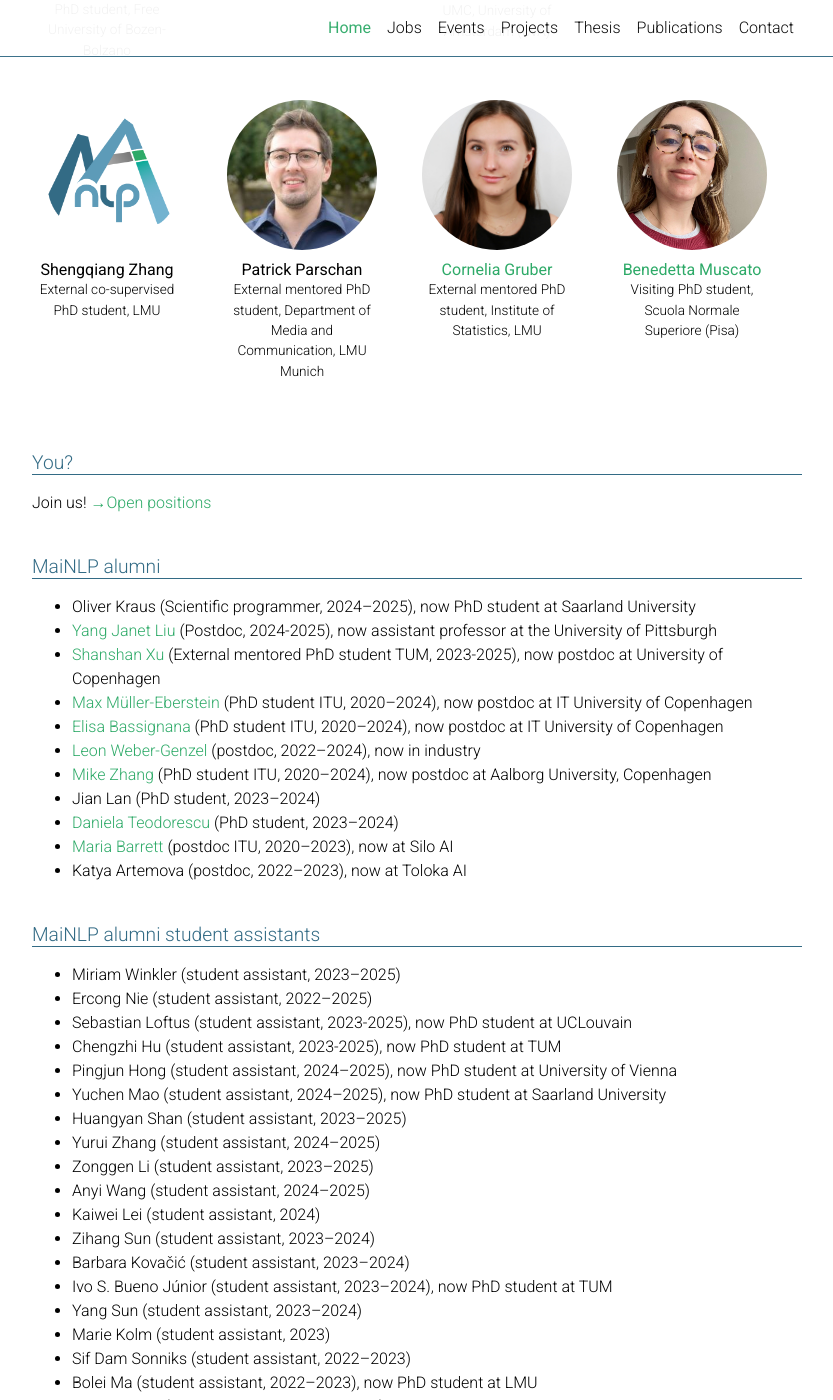
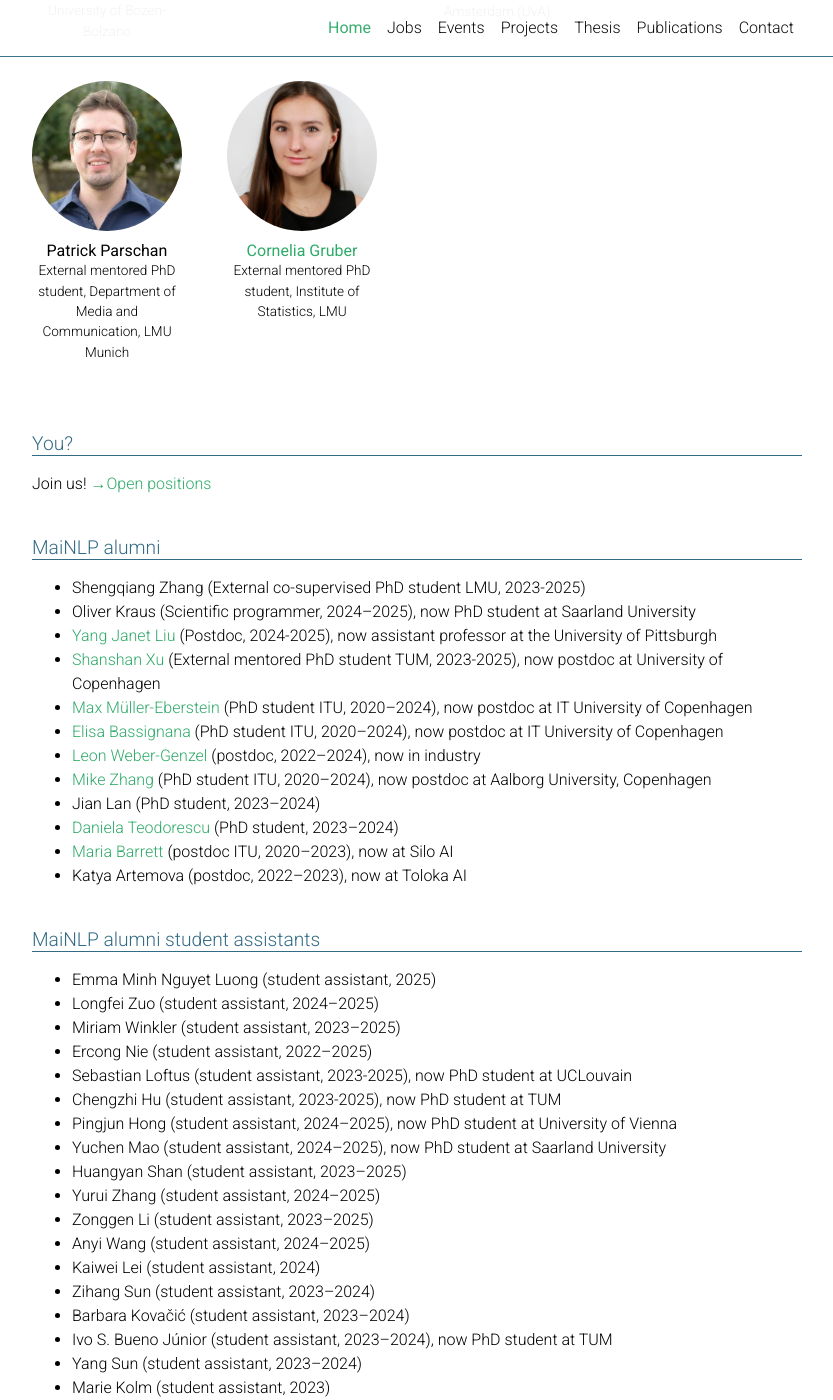
Before and after one commit to mainlp/mainlp.github.io, a Jekyll site: the page built from _pages/about.md, in a window 1280 px wide and 1400 px high, scrolled down 4221 px. Shown: the whole window, without its empty margins (223-1056 px from the left). Built offline with Jekyll 4.4.1, drawn with Linux system fonts in a browser that asks for light colours; full-size pictures stand in for the smaller copies a plugin makes; comment, search, counter and statistics services are not loaded; a style sheet for code colours, icons or effects is not loaded; some of the changed text lies outside the part shown.

Commit message:
Update student assistants and alumni information
Removed several student assistants and added Shengqiang Zhang and Benedetta Muscato to alumni sections.

```diff
--- a/_pages/about.md
+++ b/_pages/about.md
@@ -120,18 +120,13 @@ admin:
 student assistants:
   title: Student assistants
   people:
-    - name: Longfei Zuo
-      description: Student assistant for teaching (2024–)
-      picture: mainlp-logo-500.png
     - name: Darja Jepifanova
       description: Student assistant for teaching (2025–)
       picture: mainlp-logo-500.png
     - name: Katharina Halser
       description: Student assistant for teaching (2025–)
       picture: mainlp-logo-500.png
-    - name: Emma Minh Nguyet Luong
-      description: Student assistant for teaching (2025–)
-      picture: mainlp-logo-500.png
+
 
 affiliated:
   title: Affiliated members (e.g. co-supervisors, co-supervised or mentored external PhD students, guest researchers and visitors)
@@ -182,10 +177,6 @@ affiliated:
       description: External co-supervised PhD student, LMU
       website: #
       picture: mainlp-logo-500.png
-    - name: Shengqiang Zhang
-      description: External co-supervised PhD student, LMU
-      website: #
-      picture: mainlp-logo-500.png
     - name: Patrick Parschan
       description: External mentored PhD student, Department of Media and Communication, LMU Munich
       website: #
@@ -194,10 +185,6 @@ affiliated:
       description: External mentored PhD student, Institute of Statistics, LMU
       picture: cg.jpg
       website: https://www.en.wisostat.statistik.uni-muenchen.de/personen/doktoranden/gruber/index.html
-    - name: Benedetta Muscato
-      description: Visiting PhD student, Scuola Normale Superiore (Pisa)
-      picture: benedetta.jpeg
-      website: https://kdd.isti.cnr.it/people/muscato-benedetta
 
 ---
 
@@ -291,6 +278,7 @@ To <a href="/events-archive/">earlier events</a> at MaiNLP.
 
  <h2 class="category">MaiNLP alumni</h2>
   <ul>
+    <li>Shengqiang Zhang (External co-supervised PhD student LMU, 2023-2025)</li>
     <li>Oliver Kraus (Scientific programmer, 2024–2025), now PhD student at Saarland University</li>
     <li><a href="https://janetlauyeung.github.io/">Yang Janet Liu</a> (Postdoc, 2024-2025), now assistant professor at the University of Pittsburgh</li>
     <li><a href="https://sxu3.github.io/">Shanshan Xu</a> (External mentored PhD student TUM, 2023-2025), now postdoc at University of Copenhagen</li>
@@ -307,7 +295,8 @@ To <a href="/events-archive/">earlier events</a> at MaiNLP.
 
   <h2 class="category">MaiNLP alumni student assistants</h2>
   <ul>
-     <!-- student assistants -->
+    <li>Emma Minh Nguyet Luong (student assistant, 2025)</li>
+    <li>Longfei Zuo (student assistant, 2024–2025)</li>
     <li>Miriam Winkler (student assistant, 2023–2025)</li>
     <li>Ercong Nie (student assistant, 2022–2025)</li>
     <li>Sebastian Loftus (student assistant, 2023-2025), now PhD student at UCLouvain</li>
@@ -333,6 +322,7 @@ To <a href="/events-archive/">earlier events</a> at MaiNLP.
   <h2 class="category">MaiNLP alumni visitors</h2>
   <ul>
      <!-- visitors -->
+    <li><a href="https://kdd.isti.cnr.it/people/muscato-benedetta/">Benedetta Muscato</a> (Visiting PhD student, Scuola Normale Superiore (Pisa), 2025)</li>
     <li>Walter Paci (visiting PhD student, Università degli Studi di Firenze, 2025)</li>
     <li><a href="https://www.uni.lu/fhse-en/people/anne-marie-lutgen/">Anne-Marie Lutgen</a> (visiting PhD student, Luxembourg University, 2025)</li>
     <li><a href="https://yupei.nl/">Yupei Du</a> (visiting PhD student, Utrecht University, 2025)</li>
```
